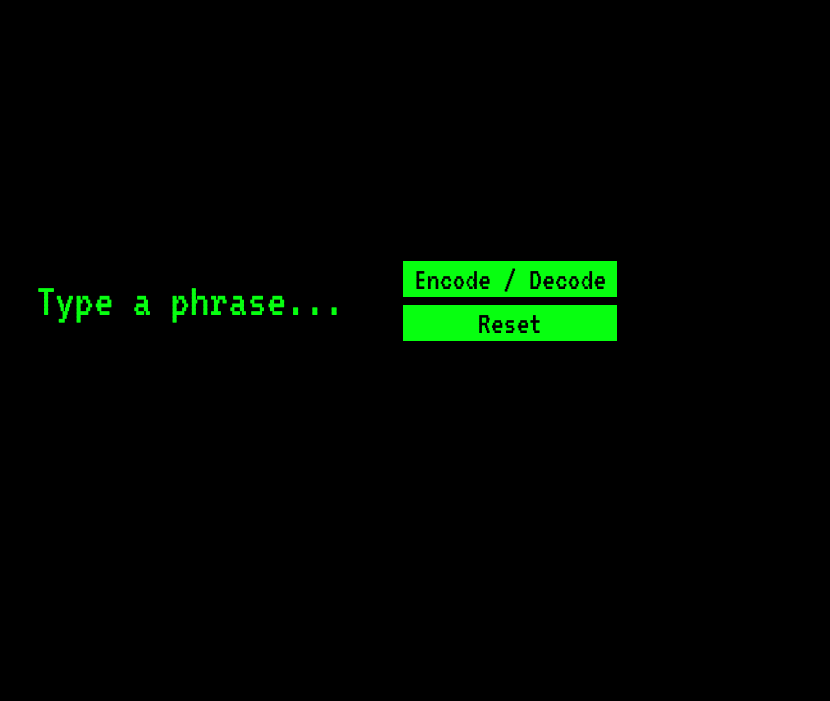
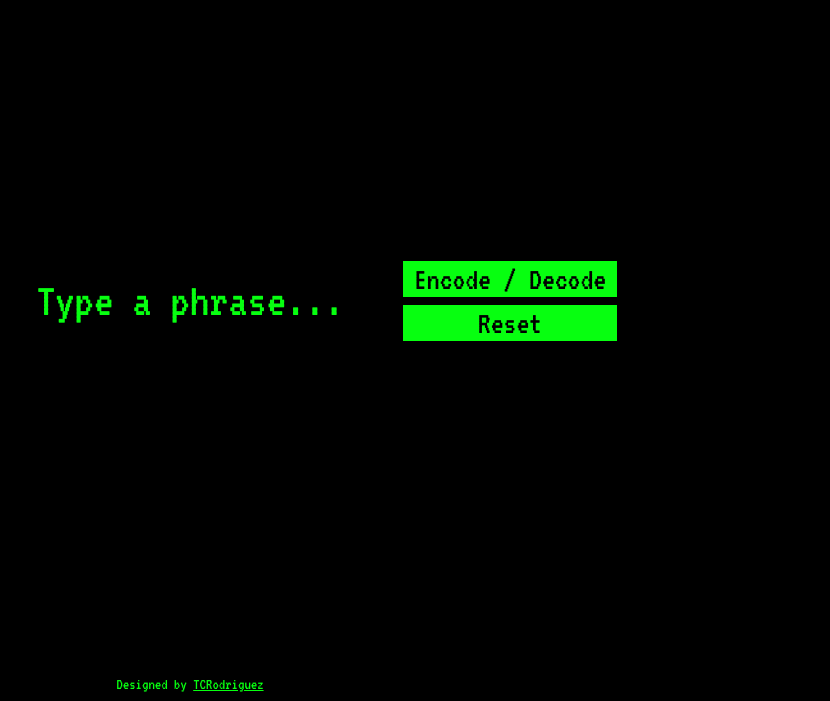
Before and after one commit to TCRodriguez/caesar-cypher, a plain HTML site: page index.html in a window 1280 px wide. Shown: the part 99-800 px from the top of the page, without its empty margins (450-1280 px from the left). Drawn offline with Linux system fonts and the light colour scheme.

Commit message:
add footer with styles

```diff
--- a/index.html
+++ b/index.html
@@ -29,7 +29,9 @@
             <!-- <button id="decode-button">Decode</button> -->
             <button id="reset-button">Reset</button>
         </div>
+        <footer>Designed by <a href="https://www.tcrodriguez.com/" target="_blank">TCRodriguez</a></footer>
     </main>
+
 
 
     <script src="scripts.js"></script>
--- a/styles.css
+++ b/styles.css
@@ -90,6 +90,16 @@ button:hover {
     width: 5%;
 }
 
+footer {
+    color: #07FF10;
+    grid-column: 2 / 3;
+    grid-row: 3 / 4;
+    align-self: end;
+    justify-self: center;
+    margin-bottom: 2%;
+
+}
+
 /* Media queries! */
 
 @media screen and (max-width: 991px) {
@@ -129,6 +139,10 @@ button:hover {
         justify-self: center;
     }
 
+    footer {
+        grid-column: 1 / 2;
+    }
+
 }
 
 @media screen and (max-width: 375px) {
```
